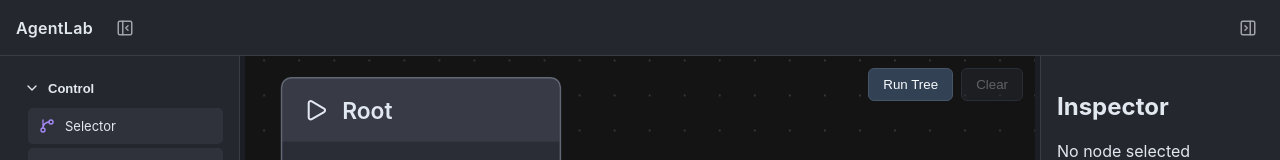
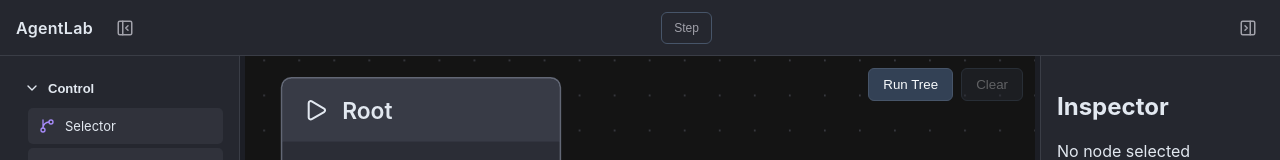
Before and after one commit to lolalolabob123/AgentLab, a React (Vite) app in the folder agentlab/: page / in a window 1280 px wide. Shown: the top 160 px of the page. Built offline with nearby package versions, Linux system fonts and the light colour scheme.

Commit message:
Implemented AI chasing

```diff
--- a/agentlab/src/App.tsx
+++ b/agentlab/src/App.tsx
@@ -1,4 +1,4 @@
-import { useCallback, useState } from "react";
+import { useCallback, useRef, useState } from "react";
 import { PanelLeftClose, PanelLeftOpen, PanelRightClose, PanelRightOpen } from "lucide-react";
 import NodeLibrary from "./components/NodeLibrary";
 import { nodeDefinitions } from "./data/nodeDefinitions";
@@ -9,6 +9,8 @@ import CanvasNodeInspector from "./components/CanvasNodeInspector";
 import SimulationViewport from "./components/SimulationViewport";
 import type { Position } from "./engine/simulation/detection";
 import { INITIAL_PLAYER_POSITION, INITIAL_AGENT_POSITION } from "./engine/simulation/world";
+import type { BehaviourEditorHandle } from "./components/BehaviourEditor";
+import { moveTowards } from "./engine/simulation/movement";
 
 function App() {
 
@@ -45,13 +47,15 @@ function App() {
 
   const [simulationHeight, setSimulationHeight] = useState(260)
 
-  const [agentPosition] = useState<Position>(
+  const [agentPosition, setAgentPosition] = useState<Position>(
     INITIAL_AGENT_POSITION
   );
 
   const selectedNode = nodeDefinitions.find(
     (node) => node.id === selectedNodeId
   );
+
+  const behaviourEditorRef = useRef<BehaviourEditorHandle>(null);
 
   const handleAddNode = (id: string) => {
     setNodeToAdd({
@@ -154,6 +158,75 @@ function App() {
     });
   };
 
+
+
+const handleStepSimulation = () => {
+    const behaviour =
+        behaviourEditorRef.current?.getActiveBehaviour();
+
+    if (!behaviour) {
+        console.log("No active AI behaviour");
+        return;
+    }
+
+    console.log("Active AI behaviour:", behaviour.variant);
+
+    if (behaviour.variant === "chase-player") {
+        const deltaTime = 0.5;
+
+        const chaseSpeed =
+            typeof behaviour.data.chaseSpeed === "number"
+                ? behaviour.data.chaseSpeed
+                : 4;
+
+        const stopDistance =
+            typeof behaviour.data.stopDistance === "number"
+                ? behaviour.data.stopDistance
+                : 25;
+
+        // Scale Inspector speed into world units per second.
+        const movementSpeed = chaseSpeed * 25;
+
+        setAgentPosition((currentPosition) => {
+            const distance = Math.hypot(
+                playerPosition.x - currentPosition.x,
+                playerPosition.y - currentPosition.y
+            );
+
+            // Stop when close enough to the player.
+            if (distance <= stopDistance) {
+                return currentPosition;
+            }
+
+            const nextPosition = moveTowards(
+                currentPosition,
+                playerPosition,
+                movementSpeed,
+                deltaTime
+            );
+
+            // Avoid moving inside the configured stopping distance.
+            const remainingDistance = Math.hypot(
+                playerPosition.x - nextPosition.x,
+                playerPosition.y - nextPosition.y
+            );
+
+            if (remainingDistance < stopDistance) {
+                return moveTowards(
+                    currentPosition,
+                    playerPosition,
+                    distance - stopDistance,
+                    1
+                );
+            }
+
+            return nextPosition;
+        });
+    }
+};
+
+
+
   return (
     <div className="app">
 
@@ -175,6 +248,15 @@ function App() {
             )}
           </button>
         </div>
+
+        <button
+          type="button"
+          className="toolbar-button simulation-step-button"
+          onClick={handleStepSimulation}
+          title="Advance simulation by 0.5 seconds"
+        >
+          Step
+        </button>
 
         <button
           type="button"
@@ -223,12 +305,14 @@ function App() {
             <div className="workspace-center">
               <div className="workspace-editor">
                 <BehaviourEditor
+                  ref={behaviourEditorRef}
                   nodeToAdd={nodeToAdd}
                   nodeToDelete={nodeToDelete}
                   onSelectCanvasNode={handleSelectCanvasNode}
                   onClearCanvasSelection={handleClearCanvasSelection}
                   nodeDataUpdate={nodeDataUpdate}
                   playerPosition={playerPosition}
+                  agentPosition={agentPosition}
                 />
               </div>
 
@@ -249,9 +333,9 @@ function App() {
                 style={{ height: simulationHeight, flex: "none" }}
               >
                 <SimulationViewport
-                agentPosition={agentPosition}
+                  agentPosition={agentPosition}
                   playerPosition={playerPosition}
-                  onPlayerPositionChange={setPlayerPosition}/>
+                  onPlayerPositionChange={setPlayerPosition} />
               </div>
             </div>
           </main>
--- a/agentlab/src/components/BehaviourEditor.tsx
+++ b/agentlab/src/components/BehaviourEditor.tsx
@@ -11,7 +11,7 @@ import {
     type Edge,
     type Connection,
 } from "@xyflow/react";
-import { useCallback, useEffect, useRef, type DragEvent, useState } from "react";
+import { useCallback, useEffect, useRef, type DragEvent, useState, useImperativeHandle, forwardRef } from "react";
 import "@xyflow/react/dist/style.css";
 
 import type { NodeExecutionResult } from "../engine/behaviour-tree/executionTypes";
@@ -28,10 +28,8 @@ import { nodeDefinitions } from "../data/nodeDefinitions";
 import { createBehaviourNode } from "../engine/behaviour-tree/NodeFactory";
 import type { Position } from "../engine/simulation/detection";
 import { canSeePlayer } from "../engine/simulation/detection";
-import {
-    INITIAL_AGENT_POSITION,
-    DEFAULT_DETECTION_RANGE
-} from "../engine/simulation/world";
+import { DEFAULT_DETECTION_RANGE } from "../engine/simulation/world";
+import { getActiveAction } from "../engine/behaviour-tree/getActiveAction";
 
 const nodeTypes = {
     root: RootNode,
@@ -68,6 +66,13 @@ const initialNodes: Node[] = [
     },
 ];
 
+export type BehaviourEditorHandle = {
+    getActiveBehaviour: () => {
+        variant: string;
+        data: Record<string, unknown>;
+    } | null;
+};
+
 type BehaviourEditorProps = {
     nodeToAdd: {
         id: string;
@@ -88,6 +93,7 @@ type BehaviourEditorProps = {
     onClearCanvasSelection: () => void;
     onSelectCanvasNode: (nodeId: string) => void;
     playerPosition: Position;
+    agentPosition: Position;
 };
 
 export function getExecutionClassName(
@@ -103,7 +109,10 @@ export function getExecutionClassName(
     return `execution-${result.status}`;
 }
 
-function BehaviourEditor({ nodeToAdd, nodeToDelete, nodeDataUpdate, onSelectCanvasNode, onClearCanvasSelection, playerPosition }: BehaviourEditorProps) {
+const BehaviourEditor = forwardRef<
+    BehaviourEditorHandle,
+    BehaviourEditorProps
+>(function BehaviourEditor({ nodeToAdd, nodeToDelete, nodeDataUpdate, onSelectCanvasNode, onClearCanvasSelection, playerPosition, agentPosition }, ref) {
     const [nodes, setNodes, onNodesChange] = useNodesState<Node>(initialNodes);
     const [edges, setEdges, onEdgesChange] = useEdgesState<Edge>([]);
     const [executionTrace, setExecutionTrace] = useState<NodeExecutionResult[]>([]);
@@ -188,7 +197,7 @@ function BehaviourEditor({ nodeToAdd, nodeToDelete, nodeDataUpdate, onSelectCanv
                         : DEFAULT_DETECTION_RANGE;
 
                 const detected = canSeePlayer(
-                    INITIAL_AGENT_POSITION,
+                    agentPosition,
                     playerPosition,
                     detectionRange
                 );
@@ -301,6 +310,54 @@ function BehaviourEditor({ nodeToAdd, nodeToDelete, nodeDataUpdate, onSelectCanv
         );
     }, [nodeDataUpdate, setNodes]);
 
+    useImperativeHandle(ref, () => ({
+        getActiveBehaviour: () => {
+            const leafStatuses: Record<string, NodeStatus> = {};
+
+            nodes.forEach((node) => {
+                if (
+                    node.type === "condition" &&
+                    node.data.variant === "can-see-player"
+                ) {
+                    const range =
+                        typeof node.data.detectionRange === "number"
+                            ? node.data.detectionRange
+                            : DEFAULT_DETECTION_RANGE;
+
+                    leafStatuses[node.id] = canSeePlayer(
+                        agentPosition,
+                        playerPosition,
+                        range
+                    ) ? "success" : "failure";
+                }
+
+                if (node.type === "action") {
+                    leafStatuses[node.id] = "running";
+                }
+            });
+
+            const result = executeTreeWithTrace(
+                "root-1",
+                nodes,
+                edges,
+                leafStatuses
+            );
+
+            setExecutionTrace(result.trace);
+
+            const action = getActiveAction(nodes, result.trace);
+
+            if (!action) return null;
+
+            return {
+                variant: String(action.data.variant),
+                data: action.data,
+            };
+            console.log("Execution status:", result.status);
+            console.table(result.trace);
+        },
+    }), [nodes, edges, agentPosition, playerPosition, ref]);
+
     return (
         <div
             className="behaviour-editor"
@@ -359,6 +416,6 @@ function BehaviourEditor({ nodeToAdd, nodeToDelete, nodeDataUpdate, onSelectCanv
             </ReactFlow>
         </div>
     );
-}
+});
 
 export default BehaviourEditor;
--- /dev/null
+++ b/agentlab/src/engine/behaviour-tree/getActiveAction.ts
@@ -0,0 +1,23 @@
+import type { Node } from "@xyflow/react";
+import type { NodeExecutionResult } from "./executionTypes";
+
+export function getActiveAction(
+    nodes: Node[],
+    trace: NodeExecutionResult[]
+): Node | null {
+    for (const entry of trace) {
+        if (entry.status !== "running") {
+            continue;
+        }
+
+        const node = nodes.find(
+            (node) => node.id === entry.nodeId
+        );
+
+        if (node?.type === "action") {
+            return node;
+        }
+    }
+
+    return null;
+}
--- a/agentlab/src/index.css
+++ b/agentlab/src/index.css
@@ -571,3 +571,10 @@ body {
   min-height: 0;
   overflow: hidden;
 }
+
+.simulation-step-button {
+  width: auto;
+  padding: 0 12px;
+  font-size: 12px;
+  border: 1px solid #475569;
+}
```
Also changed, not shown: 1 other file (tests, documents, lock files or other folders).
